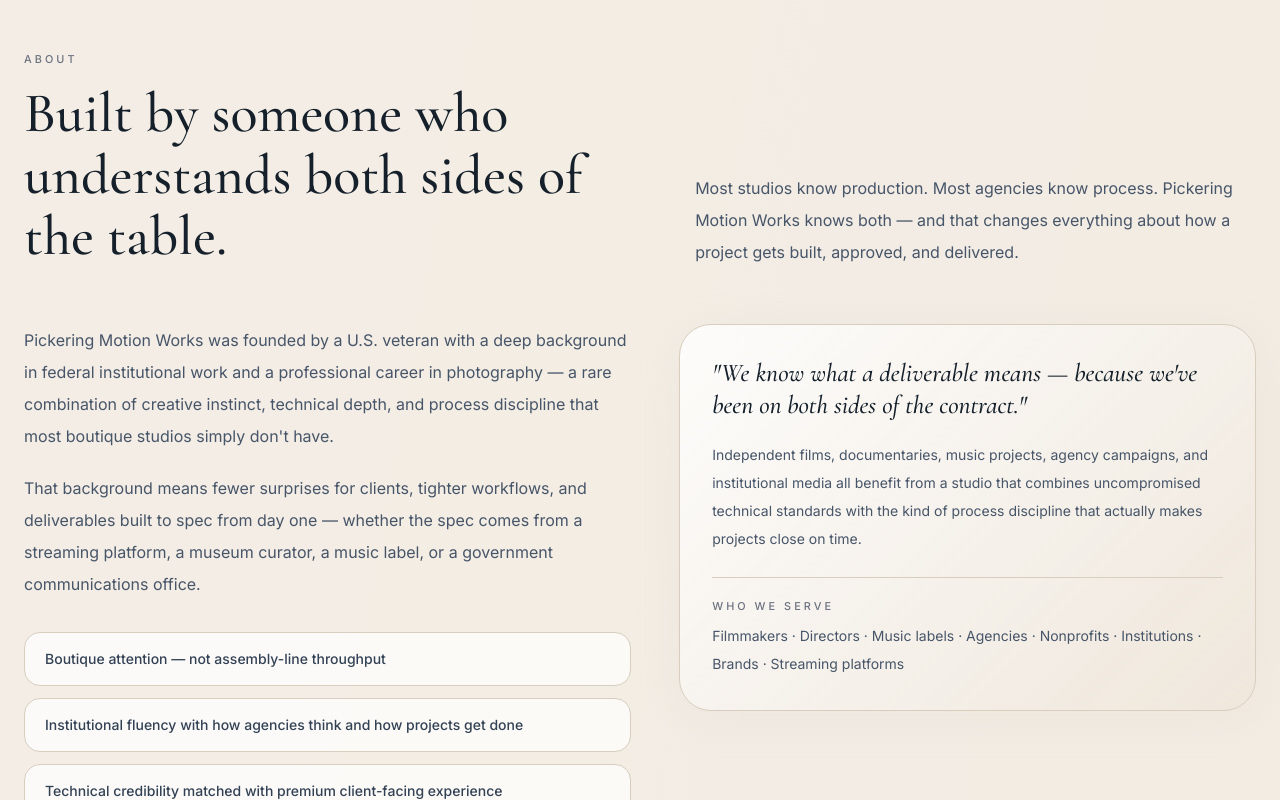
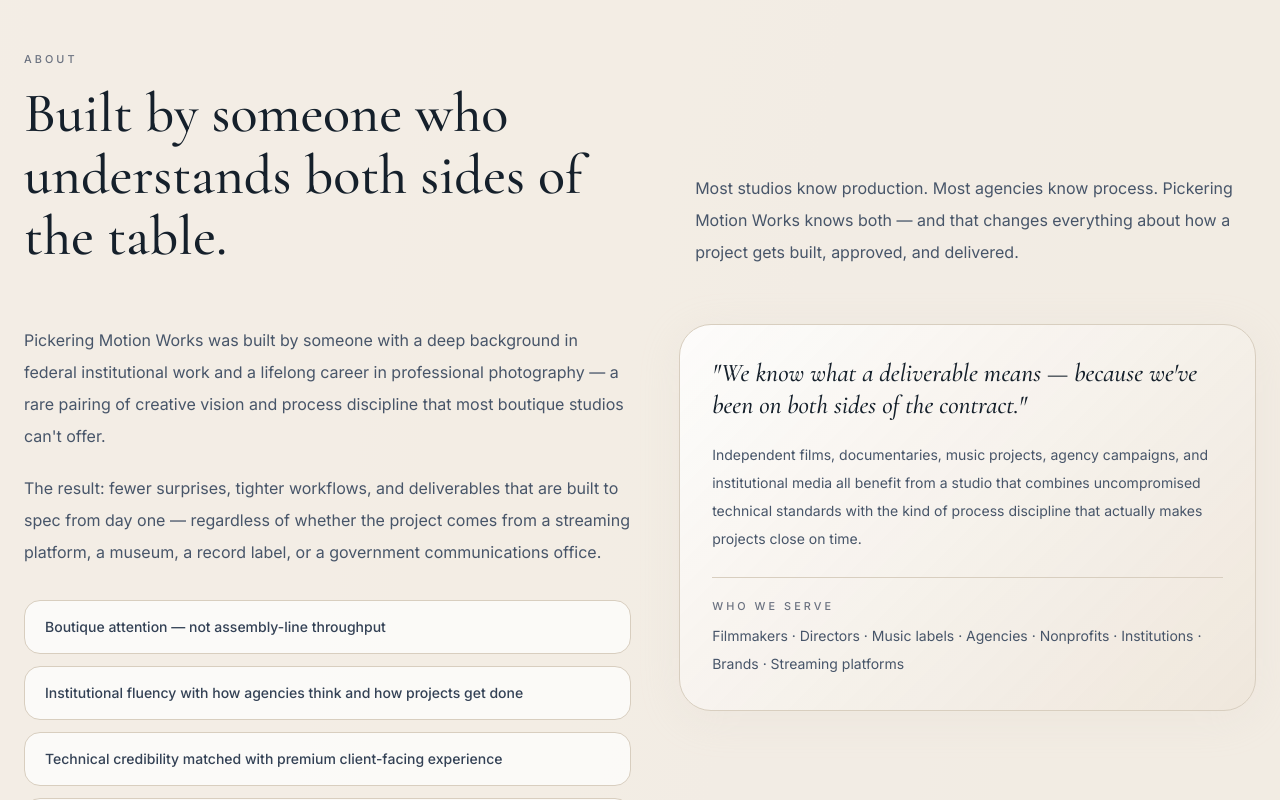
Before and after one commit to lkpicke88/pickering-motion-works-website, a plain HTML site: page index.html in a window 1280 px wide. Shown: the part 2438-3238 px from the top of the page. Drawn offline with nearby package versions, Linux system fonts and the light colour scheme.

Commit message:
Update index.html

```diff
--- a/index.html
+++ b/index.html
@@ -4,7 +4,7 @@
   <meta charset="UTF-8" />
   <meta name="viewport" content="width=device-width, initial-scale=1.0" />
   <title>Pickering Motion Works | Cinematic Production & Premium Post-Production</title>
-  <meta name="description" content="A veteran-owned boutique production and post-production studio based in Silver Spring, Maryland, serving clients nationwide. Specialized in large-format cinematography, reference HDR color grading, and Dolby Atmos mixing.">
+  <meta name="description" content="A boutique production and post-production company based in Silver Spring, Maryland, serving clients nationwide. Specialized in large-format cinematography, reference HDR color grading, and Dolby Atmos mixing.">
 
   <!-- Favicon — replace /favicon.ico with your actual favicon file path -->
   <link rel="icon" type="image/x-icon" href="/favicon.ico">
@@ -14,7 +14,7 @@
   <meta property="og:type" content="website">
   <meta property="og:url" content="https://www.pickeringmotionworks.com/">
   <meta property="og:title" content="Pickering Motion Works | Cinematic Production & Premium Post-Production">
-  <meta property="og:description" content="A veteran-owned boutique production and post-production studio. Large-format cinematography, reference HDR color grading, and Dolby Atmos mixing — serving clients nationwide from Silver Spring, Maryland.">
+  <meta property="og:description" content="A veteran-owned boutique production and post-production company. Large-format cinematography, reference HDR color grading, and Dolby Atmos mixing — serving clients nationwide from Silver Spring, Maryland.">
   <meta property="og:image" content="https://www.pickeringmotionworks.com/og-image.jpg">
   <meta property="og:image:width" content="1200">
   <meta property="og:image:height" content="630">
@@ -23,7 +23,7 @@
   <!-- Twitter/X card -->
   <meta name="twitter:card" content="summary_large_image">
   <meta name="twitter:title" content="Pickering Motion Works | Cinematic Production & Premium Post-Production">
-  <meta name="twitter:description" content="Veteran-owned boutique production and post-production studio. HDR color grading, Dolby Atmos mixing, and large-format cinematography — nationwide.">
+  <meta name="twitter:description" content="Boutique production and post-production company. HDR color grading, Dolby Atmos mixing, and large-format cinematography — nationwide.">
   <meta name="twitter:image" content="https://www.pickeringmotionworks.com/og-image.jpg">
 
   <!-- Google Analytics — replace GA_MEASUREMENT_ID with your actual ID (e.g. G-XXXXXXXXXX) -->
@@ -469,10 +469,10 @@
     <div class="grid md:grid-cols-[1fr_0.95fr] gap-12 md:items-start">
       <div>
         <p class="text-base leading-8 mb-5" style="color:#475569;">
-          Pickering Motion Works was founded by a U.S. veteran with a deep background in federal institutional work and a professional career in photography — a rare combination of creative instinct, technical depth, and process discipline that most boutique studios simply don't have.
+         Pickering Motion Works was built by someone with a deep background in federal institutional work and a lifelong career in professional photography — a rare pairing of creative vision and process discipline that most boutique studios can't offer.
         </p>
         <p class="text-base leading-8 mb-8" style="color:#475569;">
-          That background means fewer surprises for clients, tighter workflows, and deliverables built to spec from day one — whether the spec comes from a streaming platform, a museum curator, a music label, or a government communications office.
+          The result: fewer surprises, tighter workflows, and deliverables that are built to spec from day one — regardless of whether the project comes from a streaming platform, a museum, a record label, or a government communications office.
         </p>
         <div class="flex flex-col gap-3">
           <div class="rounded-2xl border px-5 py-4 text-sm font-medium" style="border-color:#D8CEBF;background:rgba(255,255,255,0.72);color:#334155;">Boutique attention — not assembly-line throughput</div>
```
